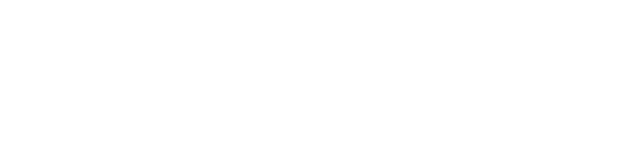
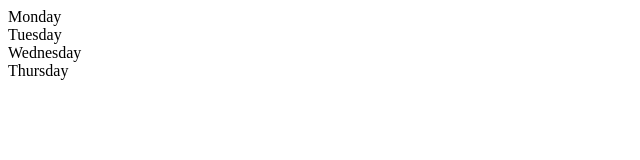
Before and after one commit to Aashi19234/js, a plain HTML site: page 01_basics/dom_three.html in a window 1280 px wide. Shown: the whole page, without its empty margins (0-640 px from the left). Drawn offline with Linux system fonts and the light colour scheme.

Commit message:
new element

```diff
--- a/01_basics/dom_three.html
+++ b/01_basics/dom_three.html
@@ -6,6 +6,17 @@
     <title>DOM</title>
 </head>
 <body>
+    <div class="parent">
+        <div class="day"> Monday</div>
+        <div class="day"> Tuesday</div>
+        <div class="day"> Wednesday</div>
+        <div class="day"> Thursday</div>
 
+
+    </div>
 </body>
 </html>
+<!--
+    how to create a new element?
+
+-->
```
